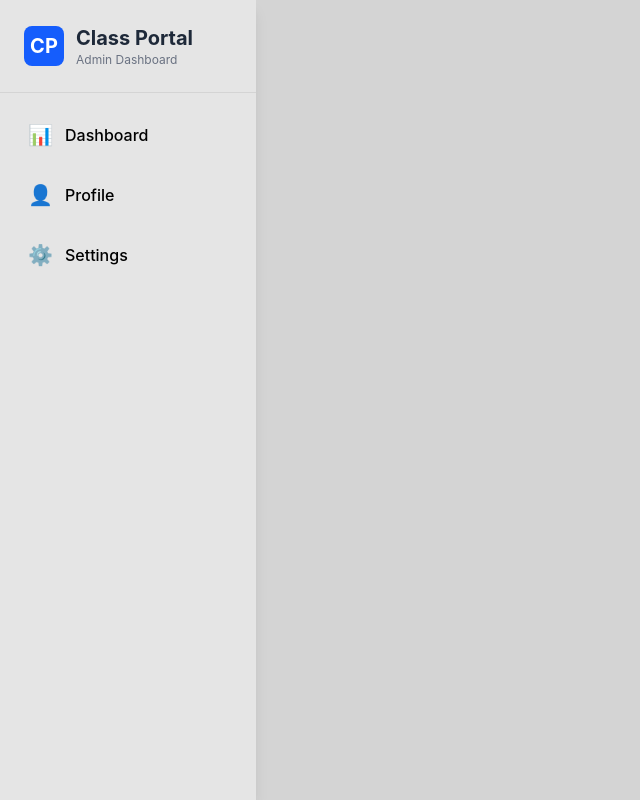
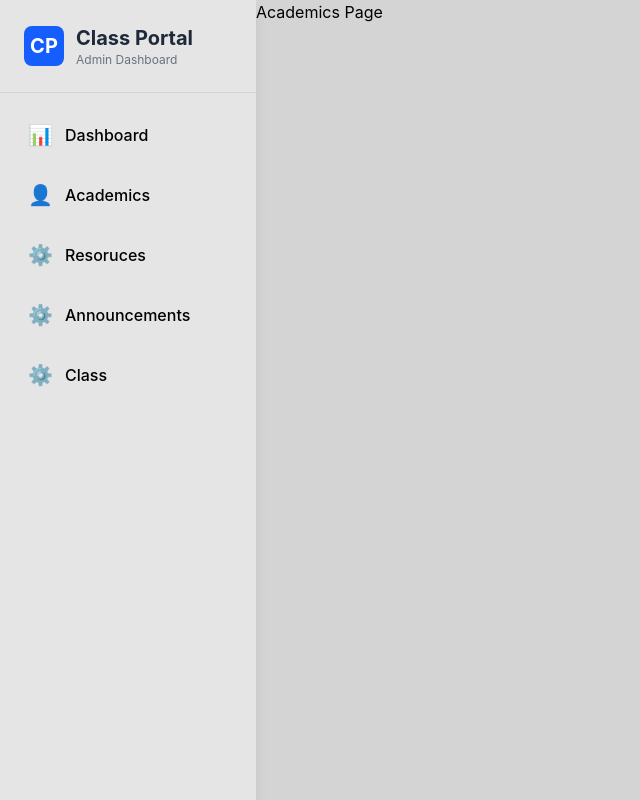
Before and after one commit to rajas-bathe/class-portal, a React (Vite) app: page /academics in a window 1280 px wide. Shown: the whole page, without its empty margins (0-640 px from the left). Built offline with nearby package versions, Linux system fonts and the light colour scheme.

Commit message:
fixed sidebar layout

```diff
--- a/src/App.jsx
+++ b/src/App.jsx
@@ -1,9 +1,16 @@
+//Importing Pages
+import Dashboard from "./pages/Dashboard";
+import Academics from "./pages/Academics";
+import Resources from "./pages/Resources";
+import Announcements from "./pages/Announcements";
+import Class from "./pages/Class";
+//Improting Components
+import SideBar from "./components/layout/SideBar";
+import MobileNavbar from "./components/layout/MobileNavbar";
+//Importing Context
+import { SidebarProvider } from "./context/SidebarContext";
+//Importing BrowserRouter
 import { BrowserRouter, Routes, Route } from 'react-router-dom';
-import { SidebarProvider } from "./context/SidebarContext";
-import SideBar from "./components/layout/SideBar";
-import Dashboard from "./pages/Dashboard";
-import MobileNavbar from "./components/layout/MobileNavbar";
-import Profile from "./pages/Profile";
 
 function App() {
   return (
@@ -18,7 +25,10 @@ function App() {
             <Routes>
               <Route path="/" element={<Dashboard />} />
               <Route path="/dashboard" element={<Dashboard />} />
-              <Route path="/profile" element={<Profile />} />
+              <Route path="/academics" element={<Academics />} />
+              <Route path="/resources" element={<Resources />} />
+              <Route path="/announcements" element={<Announcements />} />
+              <Route path="/class" element={<Class />} />
             </Routes>
           </main>
         </div>
--- a/src/components/layout/SideBar.jsx
+++ b/src/components/layout/SideBar.jsx
@@ -7,8 +7,10 @@ function SideBar() {
 
   const navItems = [
     { path: '/dashboard', label: 'Dashboard', icon: '📊' },
-    { path: '/profile', label: 'Profile', icon: '👤' },
-    { path: '/settings', label: 'Settings', icon: '⚙️' },
+    { path: '/academics', label: 'Academics', icon: '👤' },
+    { path: '/resources', label: 'Resoruces', icon: '⚙️' },
+    { path: '/announcements', label: 'Announcements', icon: '⚙️' },
+    { path: '/class', label: 'Class', icon: '⚙️' },
   ];
 
   return (
--- a/src/pages/Academics.jsx
+++ b/src/pages/Academics.jsx
@@ -0,0 +1,9 @@
+function Academics() {
+  return (
+    <div>
+      <h1>Academics Page</h1>
+    </div>
+  );
+}
+
+export default Academics;  // ← Make sure this is here
--- a/src/pages/Announcements.jsx
+++ b/src/pages/Announcements.jsx
@@ -0,0 +1,9 @@
+function Announcements() {
+  return (
+    <div>
+      <h1>Announcements Page</h1>
+    </div>
+  );
+}
+
+export default Announcements;  // ← Make sure this is here
--- a/src/pages/Class.jsx
+++ b/src/pages/Class.jsx
@@ -0,0 +1,11 @@
+function Class() {
+  return (
+    <div>
+        <h1>
+            Class
+        </h1>
+    </div>
+  );
+}
+
+export default Class;
--- a/src/pages/Profile.jsx
+++ /dev/null
@@ -1,9 +0,0 @@
-function Profile() {
-  return (
-    <div className="p-4">
-      <h1 className="text-2xl font-bold">Profile</h1>
-      <p>Your profile page</p>
-    </div>
-  );
-}
-export default Profile;
--- a/src/pages/Resources.jsx
+++ b/src/pages/Resources.jsx
@@ -0,0 +1,9 @@
+function Resources() {
+  return (
+    <div>
+      <h1>Resources Page</h1>
+    </div>
+  );
+}
+
+export default Resources;  // ← Make sure this is here
```
